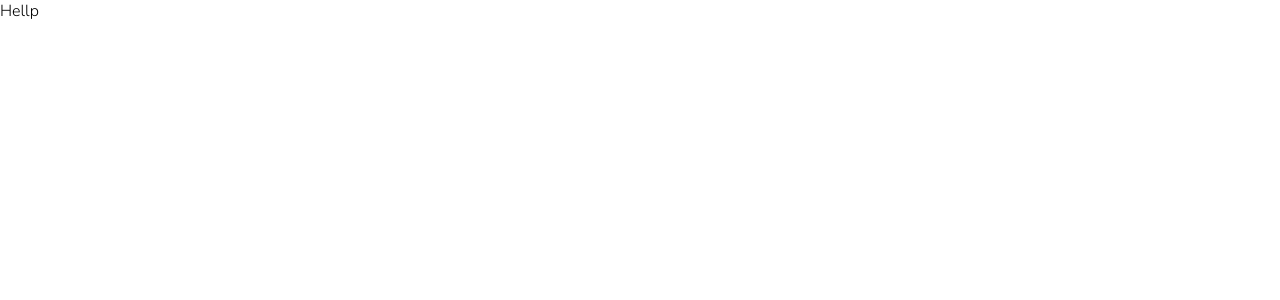
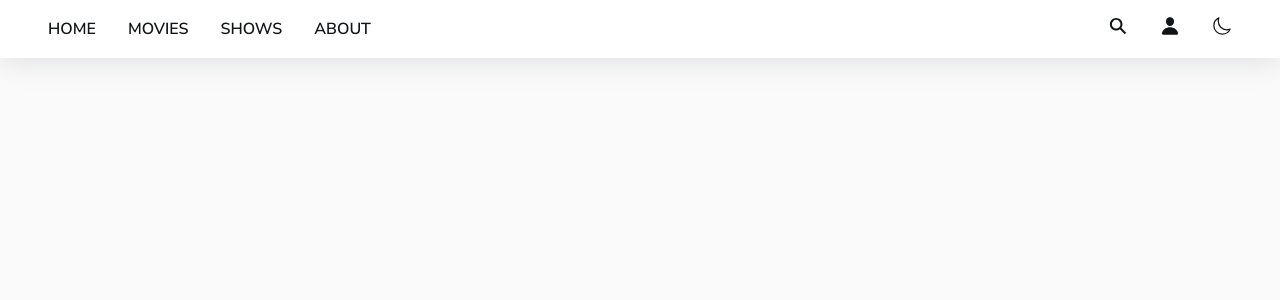
Before and after one commit to Koralldv/kinopoisk, a React (Create React App) app: page / in a window 1280 px wide. Shown: the top 300 px of the page. Built offline with nearby package versions, Linux system fonts and the light colour scheme.

Commit message:
Подключил шапку к приложению

```diff
--- a/src/App.js
+++ b/src/App.js
@@ -1,8 +1,11 @@
+import {Header} from './components/Header'
+import React from 'react';
 
 function App() {
+
   return (
     <div className="App">
-      Hellp
+      <Header/>
     </div>
   );
 }
```
